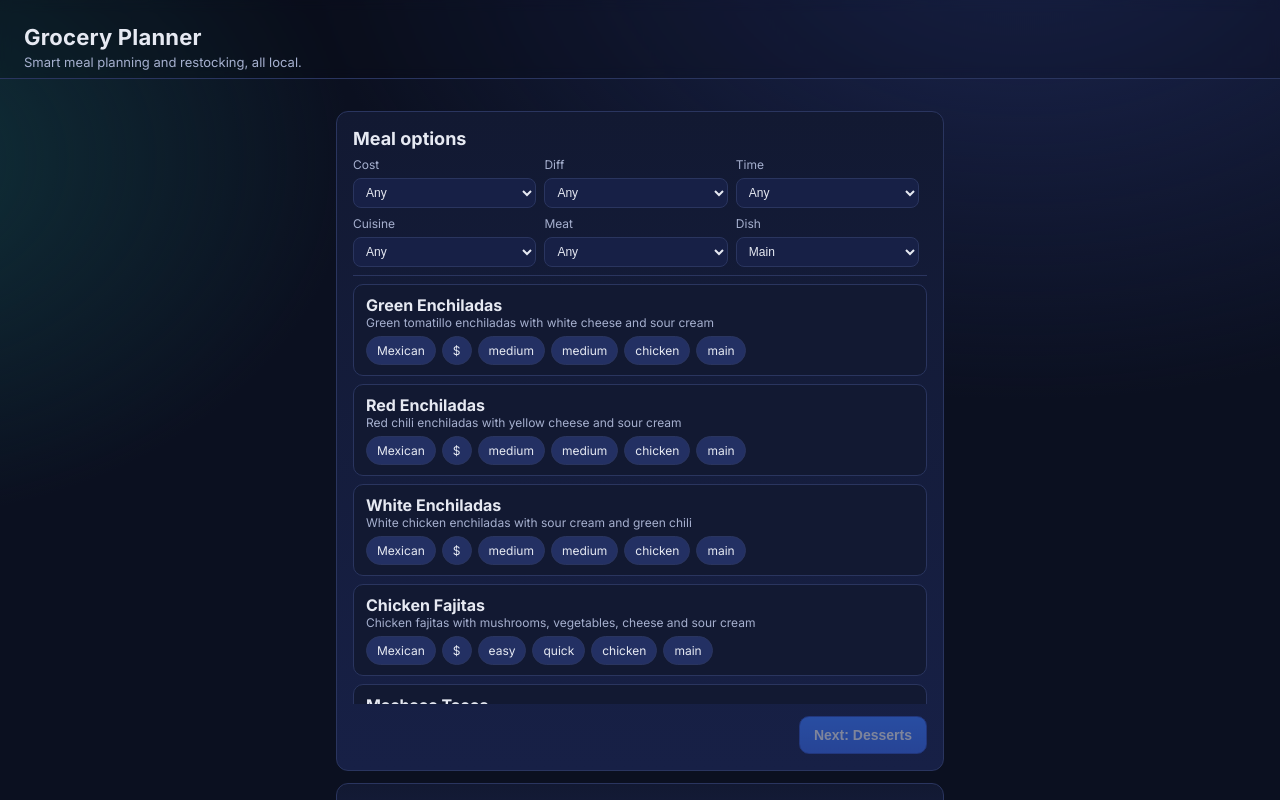
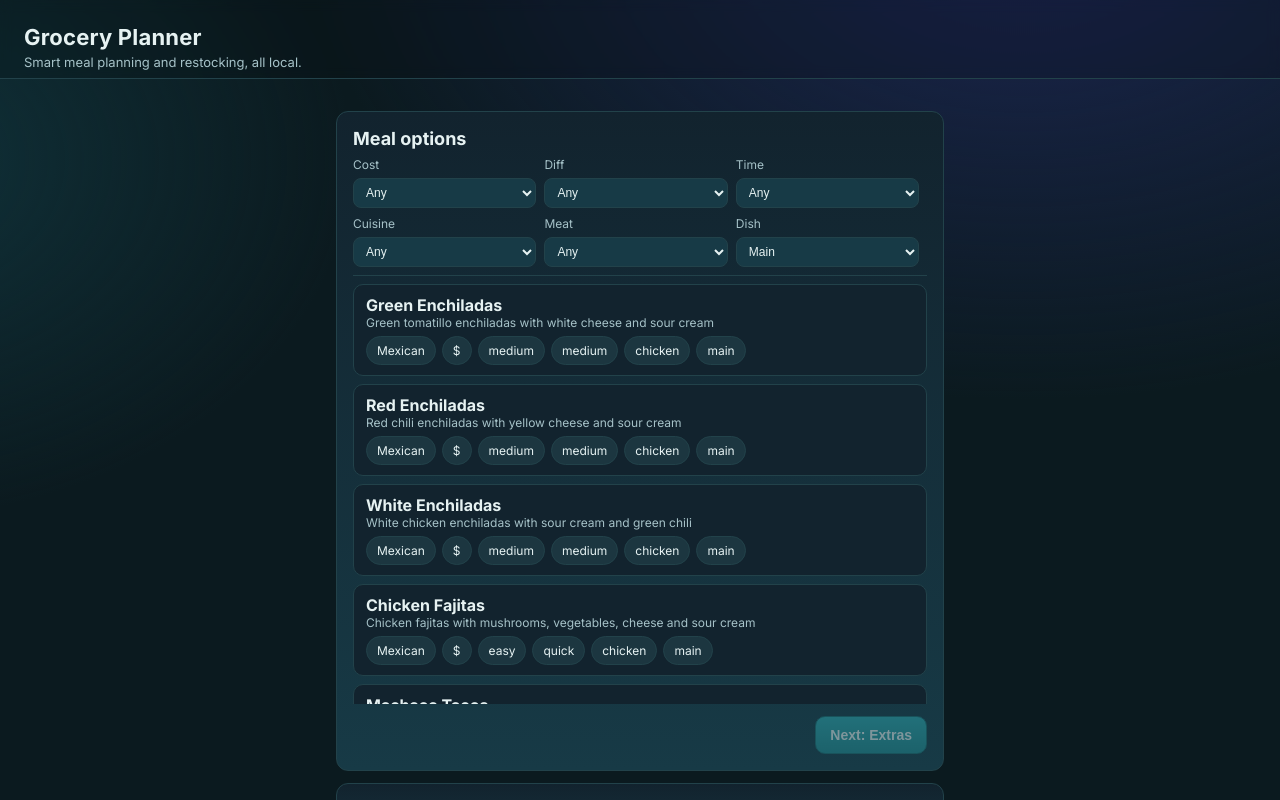
Before and after one commit to sarahSalterra/grocery-planner, a React (Vite) app: page / in a window 1280 px wide. Both pictures are taken after a click on the button "Meal planning". Shown: the top 800 px of the page. Built offline with nearby package versions, Linux system fonts and the light colour scheme.

Commit message:
chore: update

```diff
--- a/src/components/DessertsPlanning.tsx
+++ b/src/components/DessertsPlanning.tsx
@@ -14,15 +14,22 @@ type Filters = {
 export function DessertsPlanning() {
   const { state, dispatch } = useAppState();
   const [filters, setFilters] = useState<Filters>({ price: 'any', difficulty: 'any', timeIntensity: 'any', type: 'dessert' });
-  const dessertsAll = useMemo(() => MEALS.filter((m) => m.dishType === 'dessert'), []);
-  const filtered = useMemo(() => dessertsAll.filter((d) => {
+  // Pool includes all desserts and any items explicitly tagged with an extraType (e.g., snacks, breakfast, beverages),
+  // including side dishes or desserts that carry an extraType.
+  const extrasPool = useMemo(() => MEALS.filter((m) => m.dishType === 'dessert' || Boolean(m.extraType)), []);
+  const filtered = useMemo(() => extrasPool.filter((d) => {
     if (filters.price && filters.price !== 'any' && d.priceLevel !== filters.price) return false;
     if (filters.difficulty && filters.difficulty !== 'any' && d.difficulty !== filters.difficulty) return false;
     if (filters.timeIntensity && filters.timeIntensity !== 'any' && d.timeIntensity !== filters.timeIntensity) return false;
-    if (filters.type && filters.type !== 'any' && d.extraType && d.extraType !== filters.type) return false;
-    if (filters.type && filters.type !== 'any' && !d.extraType && filters.type !== 'dessert') return false;
+    // Type filtering rules:
+    // - If extraType is set, it must match the selected type (unless 'any')
+    // - If extraType is not set, treat as 'dessert' for filtering purposes
+    if (filters.type && filters.type !== 'any') {
+      if (d.extraType) return d.extraType === filters.type;
+      return filters.type === 'dessert';
+    }
     return true;
-  }), [filters, dessertsAll]);
+  }), [filters, extrasPool]);
 
   const toggle = (id: string) => {
     const set = new Set(state.selection.dessertMealIds);
--- a/src/components/MealPlanning.tsx
+++ b/src/components/MealPlanning.tsx
@@ -198,7 +198,7 @@ export function MealPlanning() {
           ))}
         </div>
         <div className="row" style={{ marginTop: 12, justifyContent: 'flex-end' }}>
-          <button className="btn primary" disabled={!allDaysHaveAtLeastOne} onClick={continueToDesserts}>Next: Desserts</button>
+          <button className="btn primary" disabled={!allDaysHaveAtLeastOne} onClick={continueToDesserts}>Next: Extras</button>
         </div>
       </div>
 
@@ -285,9 +285,14 @@ export function MealPlanning() {
                 )}
               </div>
               <div>
-                <span className={`chip ${!day.mainMealId ? 'danger' : day.sideMealIds.length === 0 ? 'warn' : 'ok'}`}>
-                  {day.mainMealId ? (day.sideMealIds.length === 0 ? 'No side' : 'Complete') : 'No main'}
-                </span>
+                {(() => {
+                  const hasAnySide = day.sideMealIds.length > 0 || day.sideExtraIngredients.length > 0;
+                  const label = day.mainMealId ? (hasAnySide ? 'Complete' : 'No side') : 'No main';
+                  const color = !day.mainMealId ? 'danger' : hasAnySide ? 'ok' : 'warn';
+                  return (
+                    <span className={`chip ${color}`}>{label}</span>
+                  );
+                })()}
               </div>
             </div>
           ))}
--- a/src/data/inventory.ts
+++ b/src/data/inventory.ts
@@ -99,7 +99,7 @@ export const PANTRY_INVENTORY: PantryItem[] = [
 ];
 
 export const HOUSEHOLD_INVENTORY: HouseholdItem[] = [
-  { id: 'paper-towels', name: 'paper owels', category: 'household' },
+  { id: 'paper-towels', name: 'paper towels', category: 'household' },
   { id: 'toilet-paper', name: 'toilet paper', category: 'household' },
   { id: 'dish-soap', name: 'dish soap', category: 'household' },
   { id: 'dish-detergent', name: 'dish detergent', category: 'household' },
@@ -126,7 +126,7 @@ export const HOUSEHOLD_INVENTORY: HouseholdItem[] = [
   { id: 'tampons', name: 'tampons', category: 'hygiene' },
   { id: 'liners', name: 'liners', category: 'hygiene' },
   { id: 'q-tips', name: 'q-tips', category: 'hygiene' },
-  { id: 'tissues', name: 'issues', category: 'hygiene' },
+  { id: 'tissues', name: 'tissues', category: 'hygiene' },
   { id: 'cotton-pads', name: 'cotton pads', category: 'hygiene' },
   { id: 'ziplock-bags', name: 'ziplock bags', category: 'household' },
   { id: 'trash-bags', name: 'trash bags', category: 'household' },
--- a/src/data/meals.ts
+++ b/src/data/meals.ts
@@ -1421,8 +1421,8 @@ export const MEALS: Meal[] = [
     priceLevel: '$',
     difficulty: 'medium',
     timeIntensity: 'long',
-    dishType: 'dessert',
-    extraType: 'breakfast'
+    dishType: 'breakfast',
+    extraType: 'dessert'
   },
   {
     id: 'peanut-butter-brownies',
--- a/src/styles.css
+++ b/src/styles.css
@@ -3,16 +3,16 @@
 .control-sm { padding: 6px 8px; font-size: 12px; border-radius: 8px; }
 @media (max-width: 420px) { .field.inline { width: calc(50% - 6px); } }
 :root {
-  --bg: #0b1020;
-  --panel: #121932;
-  --panel-2: #172046;
-  --text: #e6e9f2;
-  --muted: #a6b0cf;
-  --brand: #6ca4ff;
-  --brand-2: #8dd36c;
+  --bg: #0b1a1f;
+  --panel: #12232e;
+  --panel-2: #173a46;
+  --text: #e6f2f2;
+  --muted: #a6c2c8;
+  --brand: #31b0b7;
+  --brand-2: #72d3b0;
   --danger: #ff6b6b;
-  --border: #2a355f;
-  --chip: #233063;
+  --border: #22424a;
+  --chip: #1c3640;
 }
 
 * { box-sizing: border-box; }
@@ -42,7 +42,7 @@ body {
 .grid.cols-4 { grid-template-columns: 1fr; }
 
 .btn { appearance: none; border: 1px solid var(--border); background: var(--chip); color: var(--text); padding: 10px 14px; border-radius: 10px; cursor: pointer; font-weight: 600; font-size: 14px; }
-.btn.primary { background: linear-gradient(180deg, #3b7cff, #3869e6); border-color: #2f4fb3; }
+.btn.primary { background: linear-gradient(180deg, #2ea8af, #228a90); border-color: #1c6e73; }
 .btn.ghost { background: transparent; }
 .btn:disabled { opacity: 0.5; cursor: not-allowed; }
 .btn.small { padding: 6px 10px; font-size: 12px; border-radius: 8px; }
@@ -77,7 +77,7 @@ input[type="number"] { width: 120px; }
 
 .stepper { display: grid; grid-template-columns: repeat(6, 1fr); gap: 6px; }
 .stepper .step { background: var(--panel); border: 1px solid var(--border); padding: 8px 10px; border-radius: 10px; text-align: center; font-weight: 600; font-size: 12px; color: var(--muted); }
-.stepper .step.active { background: linear-gradient(180deg, #243365, #1b2550); color: var(--text); border-color: #2f4fb3; }
+.stepper .step.active { background: linear-gradient(180deg, #1e4c57, #173a46); color: var(--text); border-color: #1c6e73; }
 .stepper .step.done { color: #9ec3ff; }
 
 .divider { height: 1px; background: var(--border); margin: 8px 0; }
```
